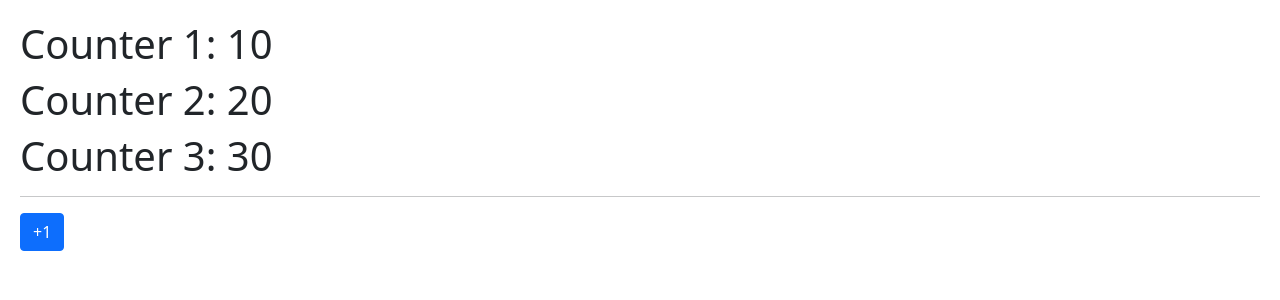
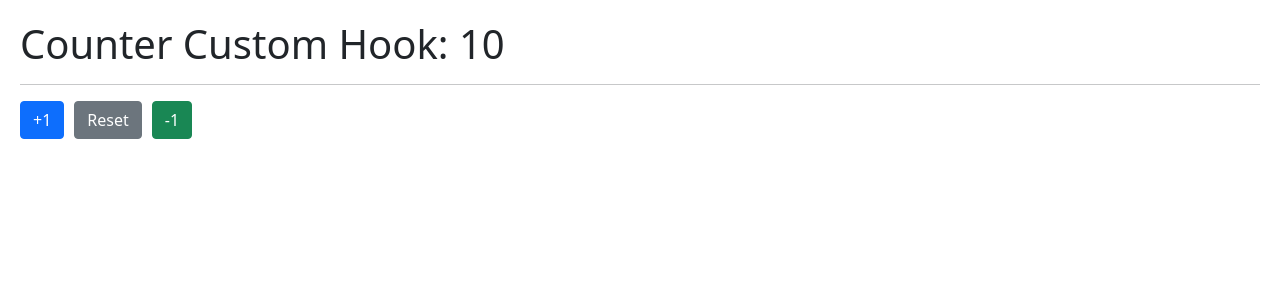
Before and after one commit to mlestrella843/HooksApp, a React (Vite) app: page / in a window 1280 px wide. Shown: the top 300 px of the page. Built offline with nearby package versions, Linux system fonts and the light colour scheme.

Commit message:
Adding customs hooks

```diff
--- a/src/01-useState/CounterApp.jsx
+++ b/src/01-useState/CounterApp.jsx
@@ -1,6 +1,5 @@
 import { useState } from "react";
 import '../index.css';
-
 
 export const CounterApp = () => {
 
@@ -9,6 +8,7 @@ export const CounterApp = () => {
         counter2: 20,
         counter3: 30
     });
+
     const { counter1, counter2, counter3 } = state;
 
   return (
@@ -16,7 +16,6 @@ export const CounterApp = () => {
         <h1>Counter 1: { counter1 }</h1>
         <h1>Counter 2: { counter2 }</h1>
         <h1>Counter 3: { counter3 }</h1>
-
         <hr/>
         <button className="btn btn-primary"
         onClick={
@@ -24,7 +23,6 @@ export const CounterApp = () => {
                ...state,
                counter1: counter1 + 1,
              })
-
         }>+1</button>
     </>
   )
--- /dev/null
+++ b/src/01-useState/CounterWithCustomHook.jsx
@@ -0,0 +1,21 @@
+import { useCounter } from '../Hooks/useCounter'
+
+
+export const CounterWithCustomHook = () => {
+
+    const { counter } = useCounter();
+
+    return (
+
+    <>
+    <h1>Counter Custom Hook: { counter } </h1>
+    <hr/>
+
+    <button className="btn btn-primary"> +1 </button>
+    <button className="btn btn-secondary">Reset</button>
+    <button className="btn btn-success"> -1 </button>
+
+    </>
+
+  )
+}
--- /dev/null
+++ b/src/Hooks/useCounter.js
@@ -0,0 +1,15 @@
+import { useState } from "react"
+
+
+export const useCounter = ( initialValue = 10 ) => {
+
+    const [counter, setCounter] = useState( initialValue );
+
+    return {
+
+        counter: counter,
+
+    }
+
+
+}
--- a/src/main.jsx
+++ b/src/main.jsx
@@ -1,13 +1,16 @@
 import React from 'react';
 import ReactDOM from 'react-dom/client';
 import './index.css';
-import { CounterApp } from './01-useState/CounterApp';
+// import { CounterApp } from './01-useState/CounterApp';
+import { CounterWithCustomHook } from './01-useState/CounterWithCustomHook';
+
 // import { HooksApp } from './HooksApp';
 
 
 ReactDOM.createRoot(document.getElementById('root')).render(
   <React.StrictMode>
     {/* <HooksApp /> */}
-    <CounterApp />
+    {/* <CounterApp /> */}
+    <CounterWithCustomHook />
   </React.StrictMode>,
 )
```
